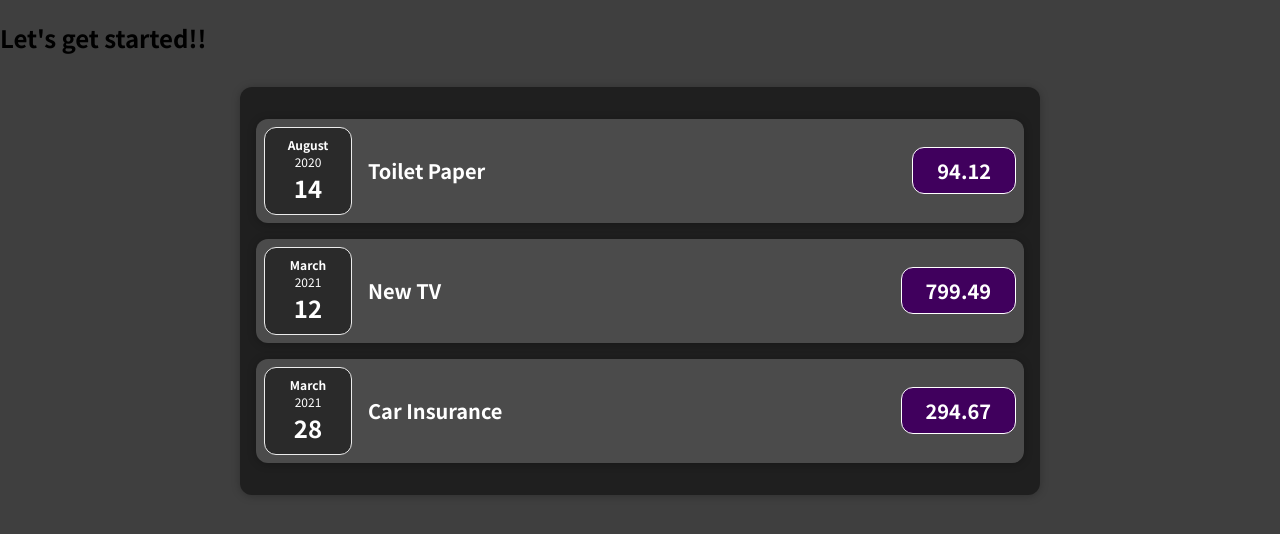
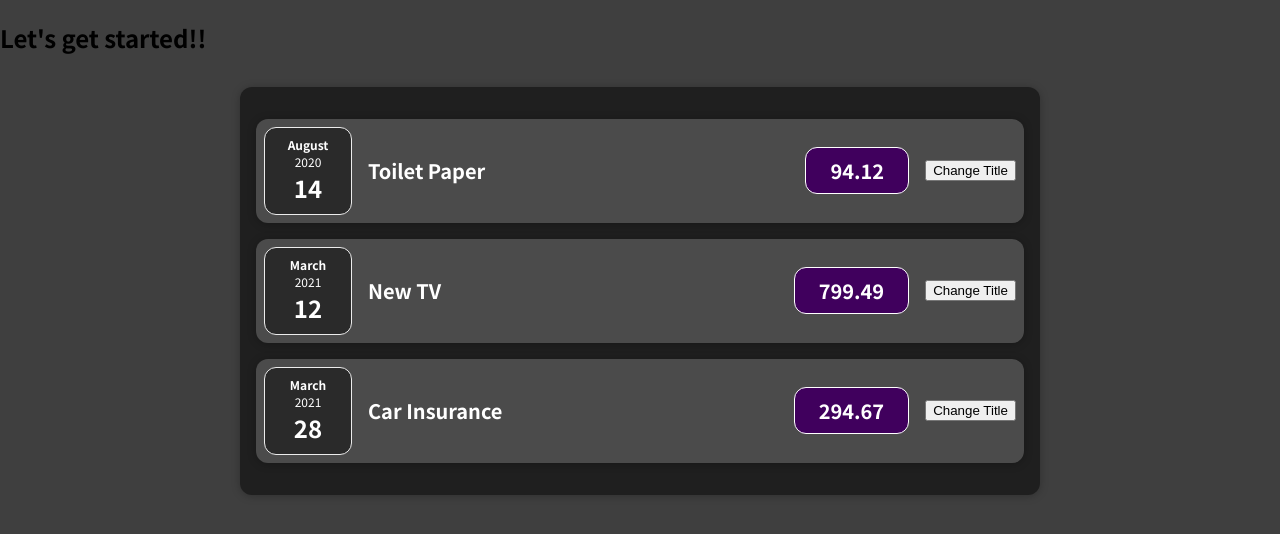
Before and after one commit to amDeq/ReactLearningAman, a React (Create React App) app: page / in a window 1280 px wide. Shown: the top 534 px of the page. Built offline with nearby package versions, Linux system fonts and the light colour scheme.

Commit message:
working with state

```diff
--- a/src/Components/Expenses/ExpenseItem.js
+++ b/src/Components/Expenses/ExpenseItem.js
@@ -1,14 +1,20 @@
-import React from "react";
+import React, { useState } from "react";
 import ExpenseDate from "./ExpenseDate";
 import "./ExpenseItem.css";
 import Card from "../UI/Card";
 function ExpenseItem(props) {
+  const [title, setTitle] = useState(props.title);
   // const expenseDate = new Date(2021, 2, 28);
   // const expenseTitle = "Car insurance";
   // const expenseAmount = 267.9;
   // const month = props.date.toLocaleString("en-US", { month: "long" });
   // const day = props.date.toLocaleString("en-US", { day: "2-digit" });
   // const year = props.date.getFullYear();
+
+  const clickHandler = () => {
+    // console.log(title);
+    setTitle("Updated!!!");
+  };
   return (
     <>
       <Card className="expense-item">
@@ -20,8 +26,9 @@ function ExpenseItem(props) {
         </div> */}
         <ExpenseDate date={props.date} />
         <div className="expense-item__description ">
-          <h2>{props.title}</h2>
+          <h2>{title}</h2>
           <div className="expense-item__price">{props.amount}</div>
+          <button onClick={clickHandler}>Change Title</button>
         </div>
       </Card>
     </>
```
